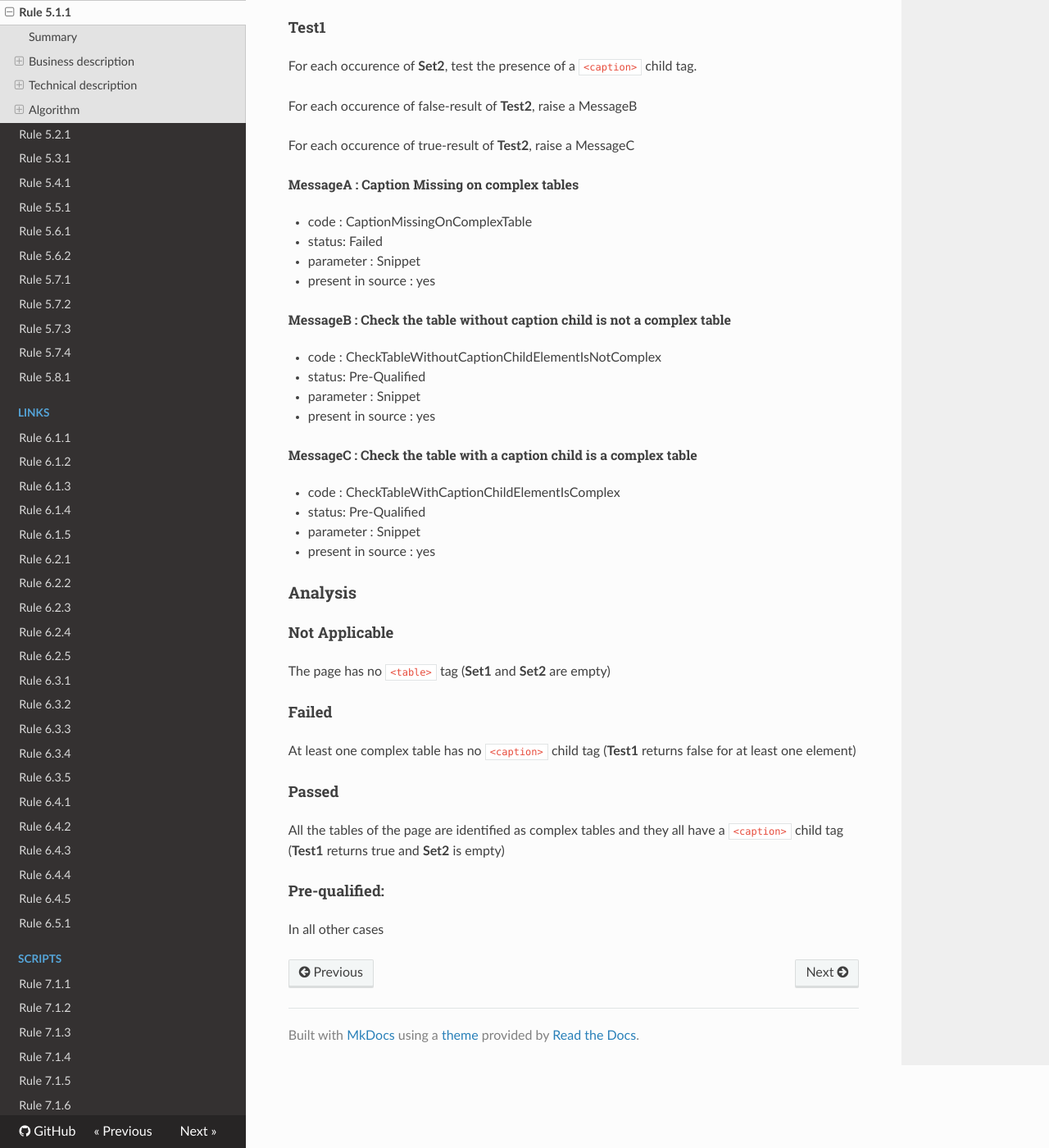
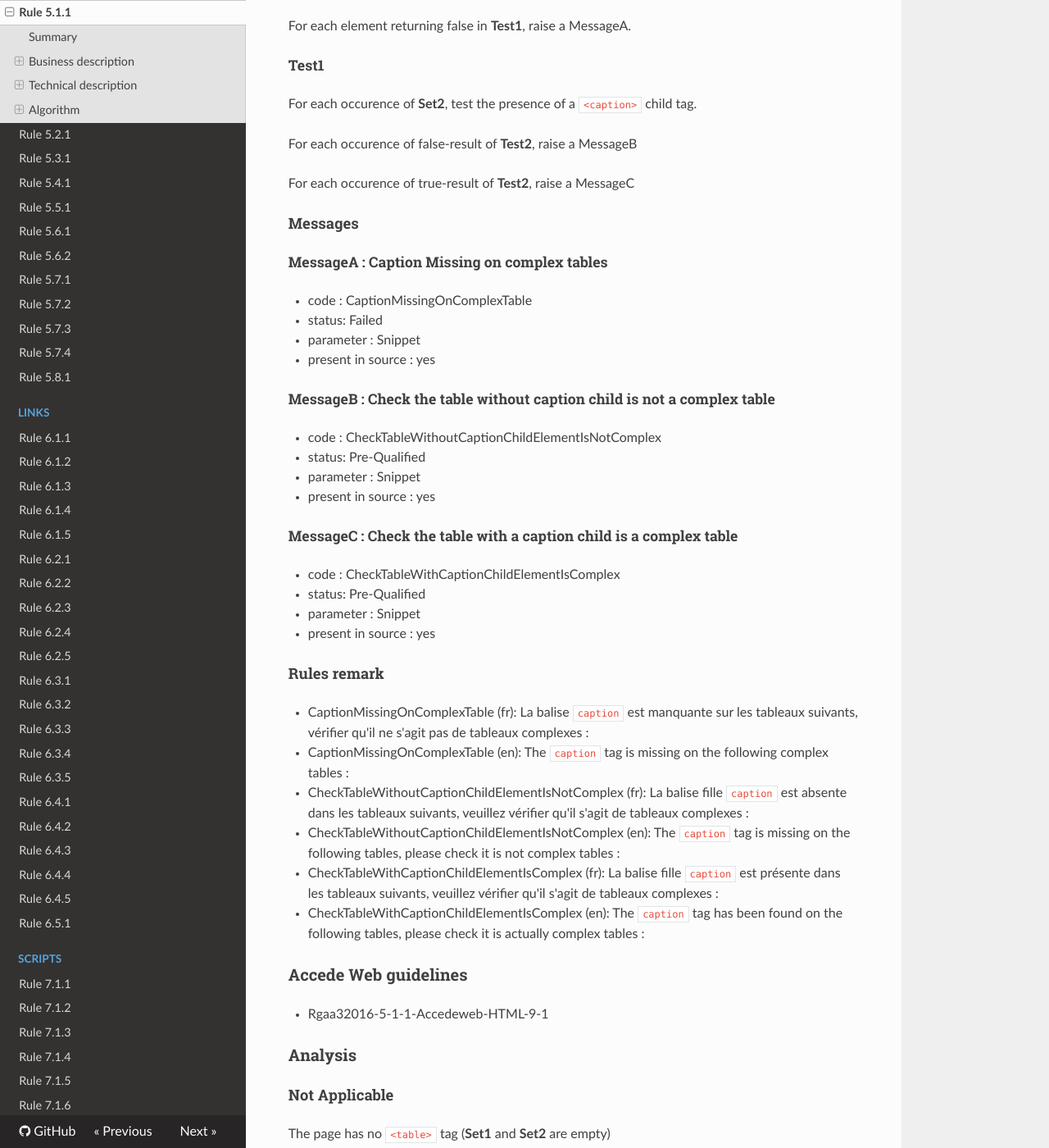
Before and after one commit to Tanaguru/RGAA3-2016, an MkDocs documentation site: the page built from docs/Rule-5-1-1.md, in a window 1280 px wide and 1400 px high, scrolled down 1611 px. Shown: the whole window at 82% size. Built offline with MkDocs 1.6.1, drawn with Linux system fonts in a browser that asks for light colours; nearby versions of some CDN libraries; old or Windows-style settings are respelled for this version of MkDocs.

Commit message:
Update sample test 5.1.1

```diff
--- a/docs/Rule-5-1-1.md
+++ b/docs/Rule-5-1-1.md
@@ -8,15 +8,15 @@ This tests consists in checking the presence of a caption child node on the comp
 
 ### Criterion
 
-[5.1](http://references.modernisation.gouv.fr/referentiel-technique-0#crit-5-1)
+[5.1](http://references.modernisation.gouv.fr/rgaa/criteres.html#crit-5-1)
 
 ###Test
 
-[5.1.1](http://references.modernisation.gouv.fr/referentiel-technique-0#test-5-1-1)
+[5.1.1](http://references.modernisation.gouv.fr/rgaa/criteres.html#test-5-1-1)
 
 ### Description
 
-Pour chaque <a href="http://references.modernisation.gouv.fr/referentiel-technique-0#mTabDonneeC">tableau de donn&eacute;es complexe</a> (balise `table`) un r&eacute;sum&eacute; est-il disponible dans la balise `caption` ?
+Pour chaque <a href="http://references.modernisation.gouv.fr/rgaa/glossaire.html#tableau-de-donnes-complexe">tableau de donn&eacute;es complexe</a> (balise `table`) un r&eacute;sum&eacute; est-il disponible dans la balise `caption` ?
 
 ### Level
 
@@ -63,26 +65,43 @@ For each occurence of false-result of **Test2**, raise a MessageB
 
 For each occurence of true-result of **Test2**, raise a MessageC
 
-###### MessageA : Caption Missing on complex tables
+#### Messages
+
+##### MessageA : Caption Missing on complex tables
 
 -   code : CaptionMissingOnComplexTable
 -   status: Failed
 -   parameter : Snippet
 -   present in source : yes
 
-###### MessageB : Check the table without caption child is not a complex table
+##### MessageB : Check the table without caption child is not a complex table
 
 -   code : CheckTableWithoutCaptionChildElementIsNotComplex
 -   status: Pre-Qualified
 -   parameter : Snippet
 -   present in source : yes
 
-###### MessageC : Check the table with a caption child is a complex table
+##### MessageC : Check the table with a caption child is a complex table
 
 -   code : CheckTableWithCaptionChildElementIsComplex
 -   status: Pre-Qualified
 -   parameter : Snippet
 -   present in source : yes
+
+#### Rules remark
+
+ * CaptionMissingOnComplexTable (fr): La balise <code>caption</code> est manquante sur les tableaux suivants, v&eacute;rifier qu&#39;il ne s&#39;agit pas de tableaux complexes :
+ * CaptionMissingOnComplexTable (en): The <code>caption</code> tag is missing on the following complex tables :
+
+ * CheckTableWithoutCaptionChildElementIsNotComplex (fr): La balise fille <code>caption</code> est absente dans les tableaux suivants, veuillez v&eacute;rifier qu&#39;il s&#39;agit de tableaux complexes :
+ * CheckTableWithoutCaptionChildElementIsNotComplex (en): The <code>caption</code> tag is missing on the following tables, please check it is not complex tables :
+
+ * CheckTableWithCaptionChildElementIsComplex (fr): La balise fille <code>caption</code> est pr&eacute;sente dans les tableaux suivants, veuillez v&eacute;rifier qu&#39;il s&#39;agit de tableaux complexes :
+ * CheckTableWithCaptionChildElementIsComplex (en): The <code>caption</code> tag has been found on the following tables, please check it is actually complex tables :
+
+### Accede Web guidelines
+
+ * Rgaa32016-5-1-1-Accedeweb-HTML-9-1
 
 ### Analysis
 
```
Also changed, not shown: other parts of docs/Rule-5-1-1.md (+4 -2 lines).
